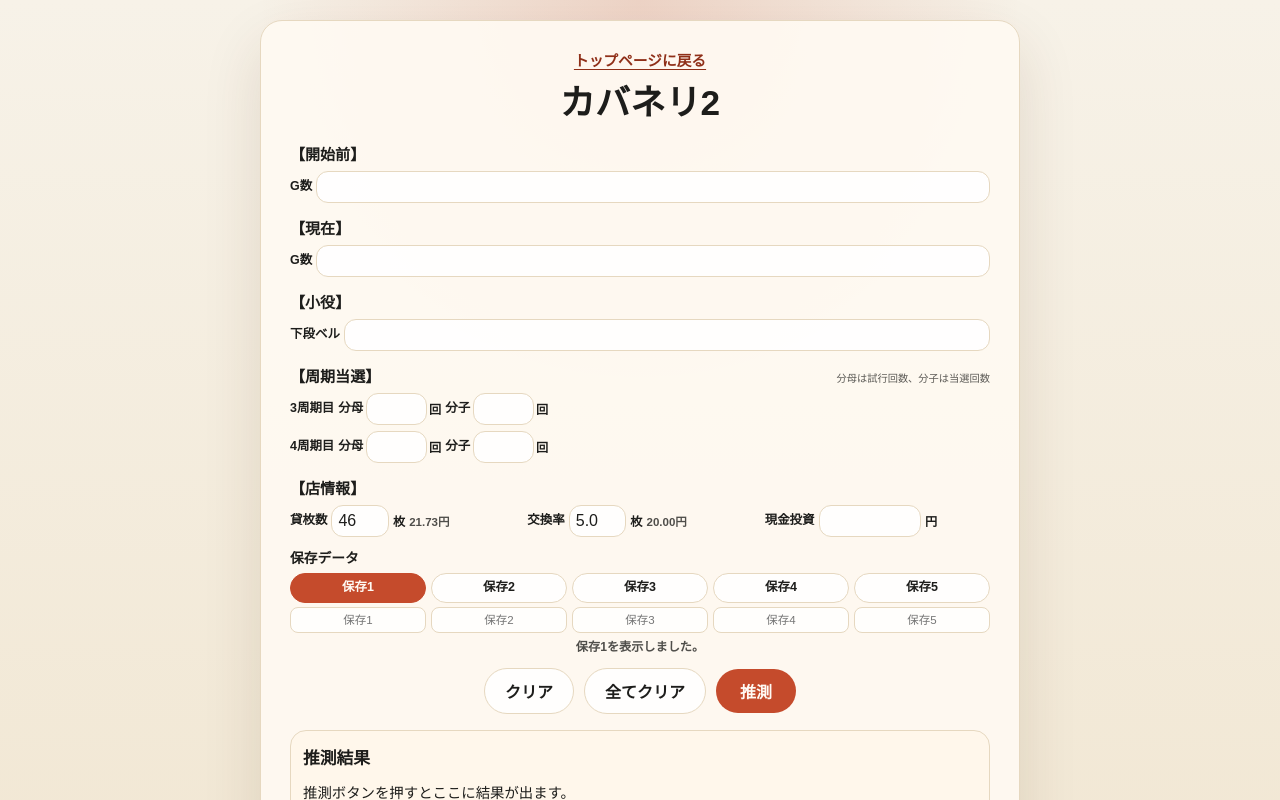
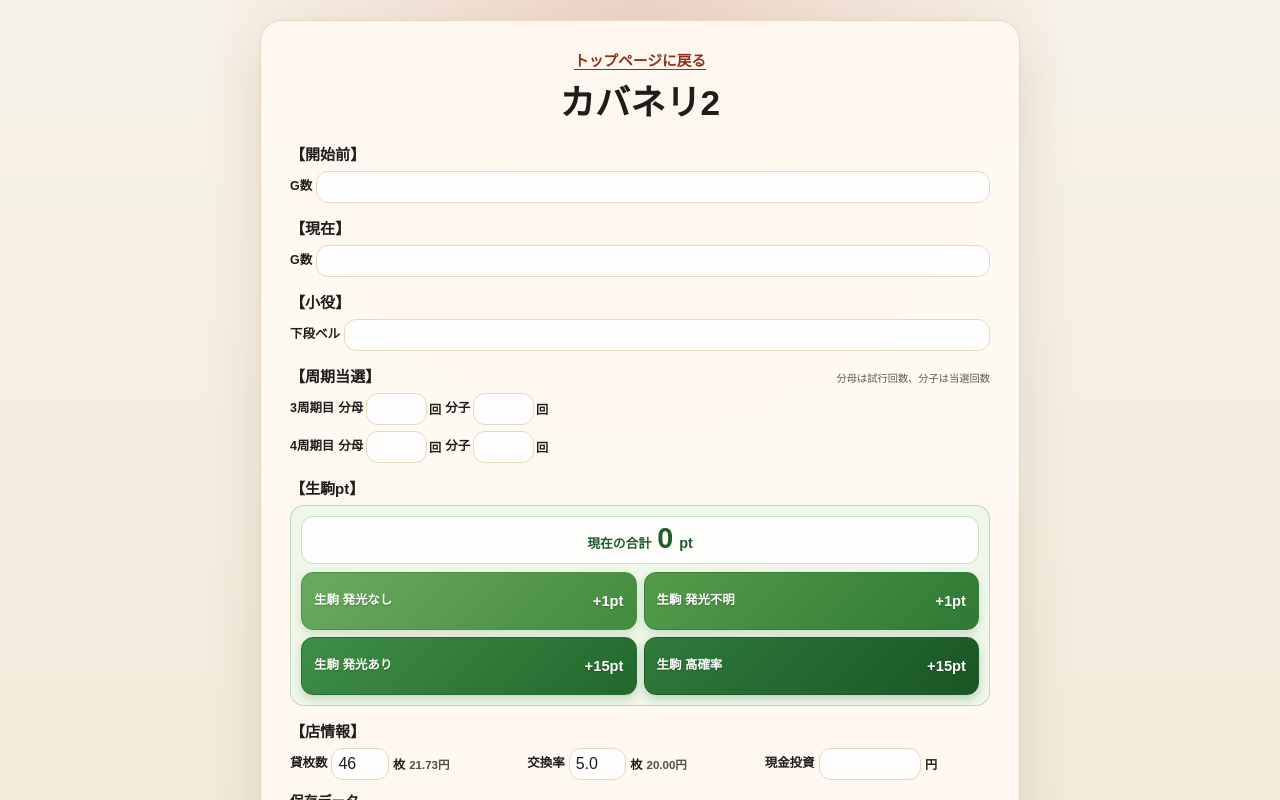
Before and after one commit to umedademu/suisoku, a Next.js app: page /kabaneri2 in a window 1280 px wide. Shown: the top 800 px of the page. Built offline with nearby package versions, Linux system fonts and the light colour scheme.

Commit message:
カバネリ2に生駒ptカウンターを追加

```diff
--- a/app/globals.css
+++ b/app/globals.css
@@ -480,6 +480,118 @@ a {
 .piece-input-row-tight .input-control {
   gap: 2px;
   flex-wrap: nowrap;
+}
+
+.ikoma-point-panel {
+  display: grid;
+  gap: 8px;
+  border: 1px solid rgba(42, 112, 51, 0.24);
+  border-radius: 14px;
+  background: rgba(235, 247, 230, 0.76);
+  padding: 10px;
+}
+
+.ikoma-point-total {
+  display: flex;
+  align-items: baseline;
+  justify-content: center;
+  gap: 6px;
+  min-height: 48px;
+  border: 1px solid rgba(42, 112, 51, 0.22);
+  border-radius: 12px;
+  background: rgba(255, 255, 255, 0.84);
+  color: #205d2a;
+  padding: 7px 12px;
+}
+
+.ikoma-point-total-label {
+  font-size: 0.8rem;
+  font-weight: 700;
+}
+
+.ikoma-point-total-value {
+  font-size: 1.8rem;
+  line-height: 1;
+}
+
+.ikoma-point-total-unit {
+  font-size: 0.9rem;
+  font-weight: 700;
+}
+
+.ikoma-point-button-grid {
+  display: grid;
+  grid-template-columns: repeat(2, minmax(0, 1fr));
+  gap: 7px;
+}
+
+.ikoma-point-button {
+  display: grid;
+  grid-template-columns: minmax(0, 1fr) max-content;
+  gap: 6px;
+  align-items: center;
+  min-height: 58px;
+  border: 1px solid transparent;
+  border-radius: 12px;
+  color: #fff;
+  cursor: pointer;
+  font: inherit;
+  font-weight: 700;
+  padding: 10px 12px;
+  text-align: left;
+  text-shadow: 0 1px 2px rgba(0, 0, 0, 0.22);
+  transition:
+    transform 0.15s ease,
+    filter 0.15s ease,
+    box-shadow 0.15s ease;
+}
+
+.ikoma-point-button:hover {
+  filter: brightness(1.06);
+  transform: translateY(-1px);
+}
+
+.ikoma-point-button:active {
+  transform: translateY(1px);
+}
+
+.ikoma-point-button:focus-visible {
+  outline: 3px solid rgba(40, 121, 52, 0.28);
+  outline-offset: 2px;
+}
+
+.ikoma-point-button-soft {
+  border-color: #4c8f44;
+  background: linear-gradient(135deg, #6baa5e, #448a3f);
+  box-shadow: 0 4px 10px rgba(68, 138, 63, 0.2);
+}
+
+.ikoma-point-button-leaf {
+  border-color: #337c39;
+  background: linear-gradient(135deg, #559b4a, #2f7935);
+  box-shadow: 0 4px 10px rgba(47, 121, 53, 0.2);
+}
+
+.ikoma-point-button-deep {
+  border-color: #246d30;
+  background: linear-gradient(135deg, #3f8e46, #22682d);
+  box-shadow: 0 4px 10px rgba(34, 104, 45, 0.22);
+}
+
+.ikoma-point-button-forest {
+  border-color: #1c5b27;
+  background: linear-gradient(135deg, #307a3b, #195625);
+  box-shadow: 0 4px 10px rgba(25, 86, 37, 0.24);
+}
+
+.ikoma-point-button-name {
+  font-size: 0.78rem;
+  line-height: 1.25;
+}
+
+.ikoma-point-button-points {
+  font-size: 0.92rem;
+  white-space: nowrap;
 }
 
 .number-input:focus {
--- a/app/kabaneri2/page.tsx
+++ b/app/kabaneri2/page.tsx
@@ -72,7 +72,19 @@ type CycleInputGroup = {
   rows: CycleInputRow[];
 };
 
-type InputGroup = StandardInputGroup | CycleInputGroup;
+type IkomaPointButton = {
+  key: string;
+  label: string;
+  points: 1 | 15;
+  tone: string;
+};
+
+type IkomaPointGroup = {
+  title: string;
+  pointButtons: IkomaPointButton[];
+};
+
+type InputGroup = StandardInputGroup | CycleInputGroup | IkomaPointGroup;
 
 type DetailColumn = {
   label: string;
@@ -131,6 +143,15 @@ const inputGroups: InputGroup[] = [
     ]
   },
   {
+    title: "生駒pt",
+    pointButtons: [
+      { key: "no-light", label: "発光なし", points: 1, tone: "soft" },
+      { key: "unknown-light", label: "発光不明", points: 1, tone: "leaf" },
+      { key: "with-light", label: "発光あり", points: 15, tone: "deep" },
+      { key: "high-probability", label: "高確率", points: 15, tone: "forest" }
+    ]
+  },
+  {
     title: "店情報",
     fields: [
       {
@@ -163,6 +184,7 @@ const initialValues: Record<string, string> = {
   cycle3Hits: "",
   cycle4Trials: "",
   cycle4Hits: "",
+  ikomaPoints: "0",
   medalRent: "46",
   exchangeRate: "5.0",
   cashInvestment: ""
@@ -360,6 +382,7 @@ export default function Kabaneri2Page() {
     cashInvestment:
       cashInvestmentValue > 0 && liveCashGapLoss > 0 ? formatLossYen(liveCashGapLoss) : ""
   };
+  const ikomaPoints = Math.max(0, Math.trunc(toNumber(inputValues.ikomaPoints ?? "0")));
 
   const handleInputChange = (key: string, value: string) => {
     setInputValues((current) => ({
@@ -367,6 +390,15 @@ export default function Kabaneri2Page() {
       [key]: value
     }));
     resetResults();
+  };
+
+  const handleIkomaPointIncrement = (points: 1 | 15) => {
+    setInputValues((current) => ({
+      ...current,
+      ikomaPoints: String(
+        Math.max(0, Math.trunc(toNumber(current.ikomaPoints ?? "0"))) + points
+      )
+    }));
   };
 
   const handleEstimate = (event: React.FormEvent<HTMLFormElement>) => {
@@ -585,7 +617,7 @@ export default function Kabaneri2Page() {
                     </div>
                   ))}
                 </div>
-              ) : (
+              ) : "rows" in group ? (
                 <div className="piece-input-group">
                   {group.rows.map((row) => (
                     <div className="piece-input-row piece-input-row-tight" key={row.label}>
@@ -628,6 +660,33 @@ export default function Kabaneri2Page() {
                       </label>
                     </div>
                   ))}
+                </div>
+              ) : (
+                <div className="ikoma-point-panel">
+                  <div
+                    aria-label={`現在の生駒pt ${ikomaPoints}pt`}
+                    aria-live="polite"
+                    className="ikoma-point-total"
+                    role="status"
+                  >
+                    <span className="ikoma-point-total-label">現在の合計</span>
+                    <strong className="ikoma-point-total-value">{ikomaPoints}</strong>
+                    <span className="ikoma-point-total-unit">pt</span>
+                  </div>
+                  <div className="ikoma-point-button-grid">
+                    {group.pointButtons.map((button) => (
+                      <button
+                        aria-label={`生駒 ${button.label} ${button.points}pt加算`}
+                        className={`ikoma-point-button ikoma-point-button-${button.tone}`}
+                        key={button.key}
+                        type="button"
+                        onClick={() => handleIkomaPointIncrement(button.points)}
+                      >
+                        <span className="ikoma-point-button-name">生駒 {button.label}</span>
+                        <span className="ikoma-point-button-points">+{button.points}pt</span>
+                      </button>
+                    ))}
+                  </div>
                 </div>
               )}
             </section>
--- a/lib/app-info.ts
+++ b/lib/app-info.ts
@@ -1,3 +1,3 @@
-export const APP_VERSION = "0.77";
+export const APP_VERSION = "0.78";
 
 export const APP_TITLE = `推測ツールv${APP_VERSION}`;
```
Also changed, not shown: 1 other file (tests, documents, lock files or other folders).
